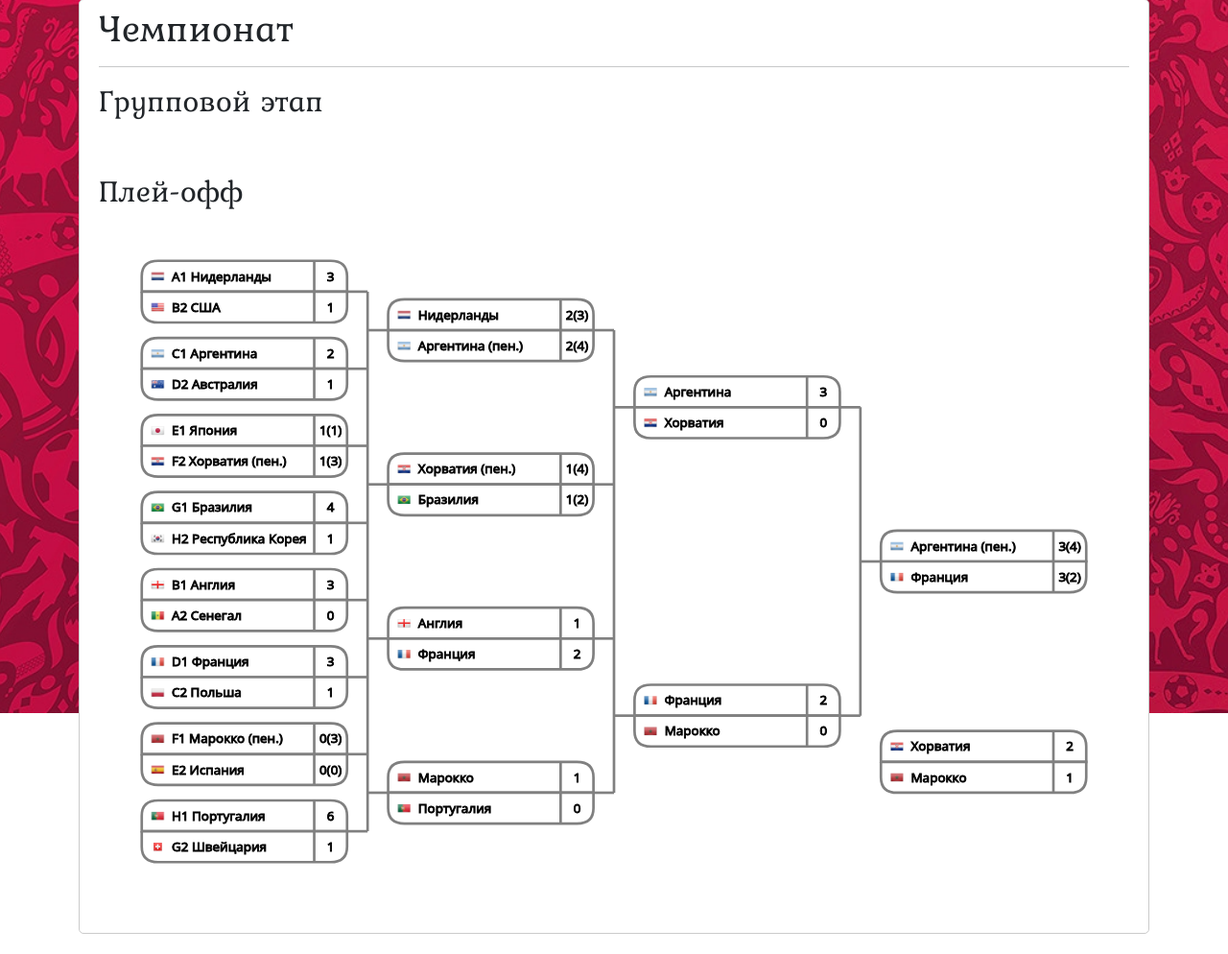
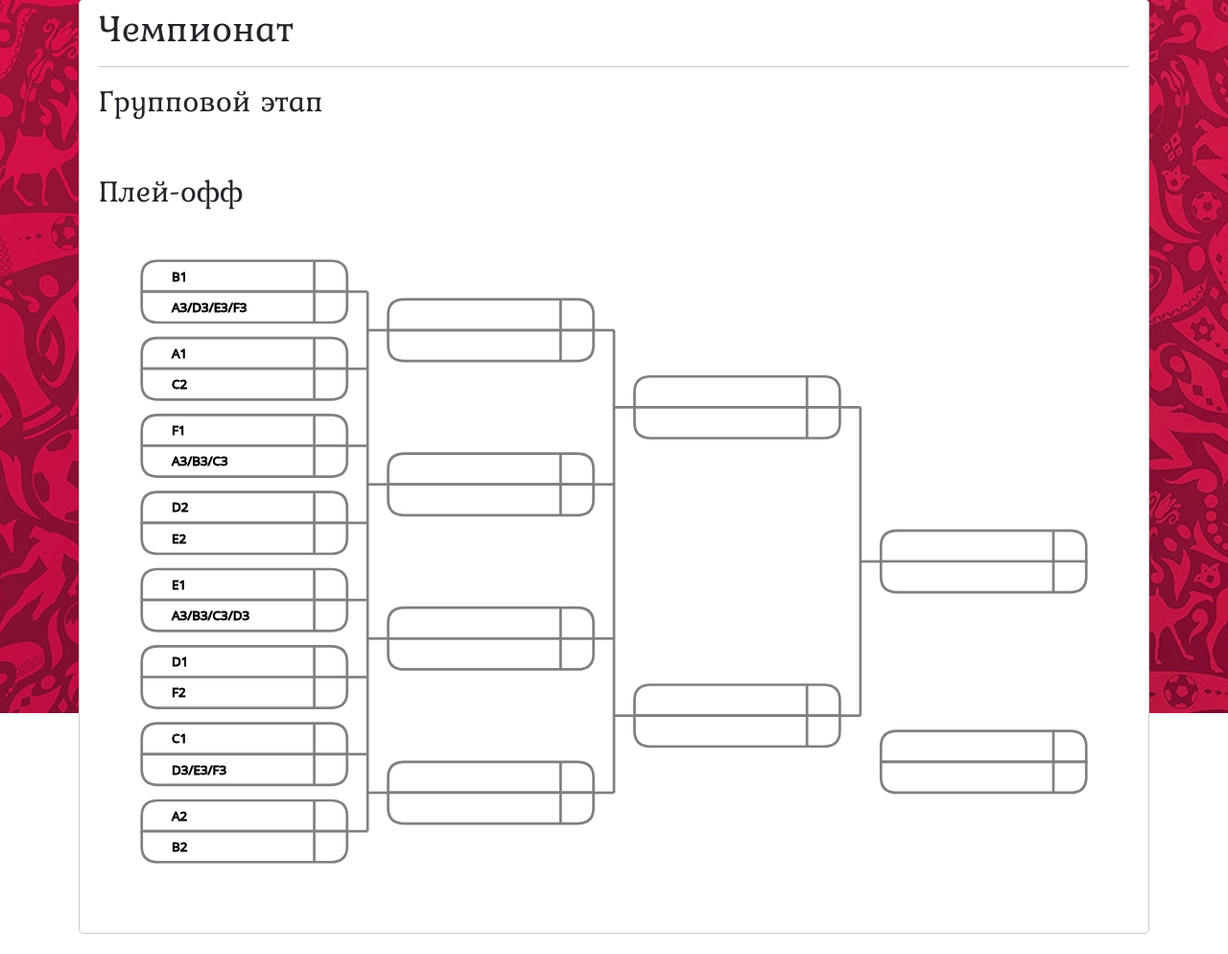
Before and after one commit to Kostr/euro-champ-2024, a Django app: page /tournament/ in a window 1280 px wide. Shown: the part 57-1051 px from the top of the page at 96% size. Run offline with Django 4.2, Linux system fonts and the light colour scheme; data that the repository does not hold is empty; some libraries are stand-ins or nearby versions.

Commit message:
Clear playoff grid
Signed-off-by: Konstantin Aladyshev <aladyshev22@gmail.com>

```diff
--- a/euro_champ_2024/gambling/templates/gambling/tournament.html
+++ b/euro_champ_2024/gambling/templates/gambling/tournament.html
@@ -105,42 +105,42 @@ var FLAG_HEIGHT = RECT_Y_SIZE/2
 
 space=0
 
-var round1_data = [{'name':'A1 Нидерланды', 'score':'3', 'class': 'Netherlands'},
-			{'name':'B2 США', 'score':'1', 'class': 'United-States'},
-			{'name':'C1 Аргентина', 'score':'2', 'class': 'Argentina'},
-			{'name':'D2 Австралия', 'score':'1', 'class': 'Australia'},
-			{'name':'E1 Япония', 'score':'1(1)', 'class': 'Japan'},
-			{'name':'F2 Хорватия (пен.)', 'score':'1(3)', 'class': 'Croatia'},
-			{'name':'G1 Бразилия', 'score':'4', 'class': 'Brazil'},
-			{'name':'H2 Республика Корея', 'score':'1', 'class': 'South-Korea'},
-			{'name':'B1 Англия', 'score':'3', 'class': 'England'},
-			{'name':'A2 Сенегал', 'score':'0', 'class': 'Senegal'},
-			{'name':'D1 Франция', 'score':'3', 'class': 'France'},
-			{'name':'C2 Польша', 'score':'1', 'class': 'Poland'},
-			{'name':'F1 Марокко (пен.)', 'score':'0(3)', 'class': 'Morocco'},
-			{'name':'E2 Испания', 'score':'0(0)', 'class': 'Spain'},
-			{'name':'H1 Португалия', 'score':'6', 'class': 'Portugal'},
-			{'name':'G2 Швейцария', 'score':'1', 'class': 'Switzerland'}]
+var round1_data = [{'name':'B1', 'score':'', 'class': ''},
+			{'name':'A3/D3/E3/F3', 'score':'', 'class': ''},
+			{'name':'A1', 'score':'', 'class': ''},
+			{'name':'C2', 'score':'', 'class': ''},
+			{'name':'F1', 'score':'', 'class': ''},
+			{'name':'A3/B3/C3', 'score':'', 'class': ''},
+			{'name':'D2', 'score':'', 'class': ''},
+			{'name':'E2', 'score':'', 'class': ''},
+			{'name':'E1', 'score':'', 'class': ''},
+			{'name':'A3/B3/C3/D3', 'score':'', 'class': ''},
+			{'name':'D1', 'score':'', 'class': ''},
+			{'name':'F2', 'score':'', 'class': ''},
+			{'name':'C1', 'score':'', 'class': ''},
+			{'name':'D3/E3/F3', 'score':'', 'class': ''},
+			{'name':'A2', 'score':'', 'class': ''},
+			{'name':'B2', 'score':'', 'class': ''}]
 
-var round2_data = [{'name':'Нидерланды', 'score':'2(3)', 'class': 'Netherlands'},
-			{'name':'Аргентина (пен.)', 'score':'2(4)', 'class': 'Argentina'},
-			{'name':'Хорватия (пен.)', 'score':'1(4)', 'class': 'Croatia'},
-			{'name':'Бразилия', 'score':'1(2)', 'class': 'Brazil'},
-			{'name':'Англия', 'score':'1', 'class': 'England'},
-			{'name':'Франция', 'score':'2', 'class': 'France'},
-			{'name':'Марокко', 'score':'1', 'class': 'Morocco'},
-			{'name':'Португалия', 'score':'0', 'class': 'Portugal'}]
+var round2_data = [{'name':'', 'score':'', 'class': ''},
+			{'name':'', 'score':'', 'class': ''},
+			{'name':'', 'score':'', 'class': ''},
+			{'name':'', 'score':'', 'class': ''},
+			{'name':'', 'score':'', 'class': ''},
+			{'name':'', 'score':'', 'class': ''},
+			{'name':'', 'score':'', 'class': ''},
+			{'name':'', 'score':'', 'class': ''}]
 
-var round3_data = [{'name':'Аргентина', 'score':'3', 'class': 'Argentina'},
-			{'name':'Хорватия', 'score':'0', 'class': 'Croatia'},
-			{'name':'Франция', 'score':'2', 'class': 'France'},
-			{'name':'Марокко', 'score':'0', 'class': 'Morocco'}]
+var round3_data = [{'name':'', 'score':'', 'class': ''},
+			{'name':'', 'score':'', 'class': ''},
+			{'name':'', 'score':'', 'class': ''},
+			{'name':'', 'score':'', 'class': ''}]
 
-var round4_data = [{'name':'Аргентина (пен.)', 'score':'3(4)', 'class': 'Argentina'},
-			{'name':'Франция', 'score':'3(2)', 'class': 'France'}]
+var round4_data = [{'name':'', 'score':'', 'class': ''},
+			{'name':'', 'score':'', 'class': ''}]
 
-var round_3rd_place = [{'name':'Хорватия', 'score':'2', 'class': 'Croatia'},
-			{'name':'Марокко', 'score':'1', 'class': 'Morocco'}]
+var round_3rd_place = [{'name':'', 'score':'', 'class': ''},
+			{'name':'', 'score':'', 'class': ''}]
 
 function y_height(n, round_number) {
 	var space = 0;
```
